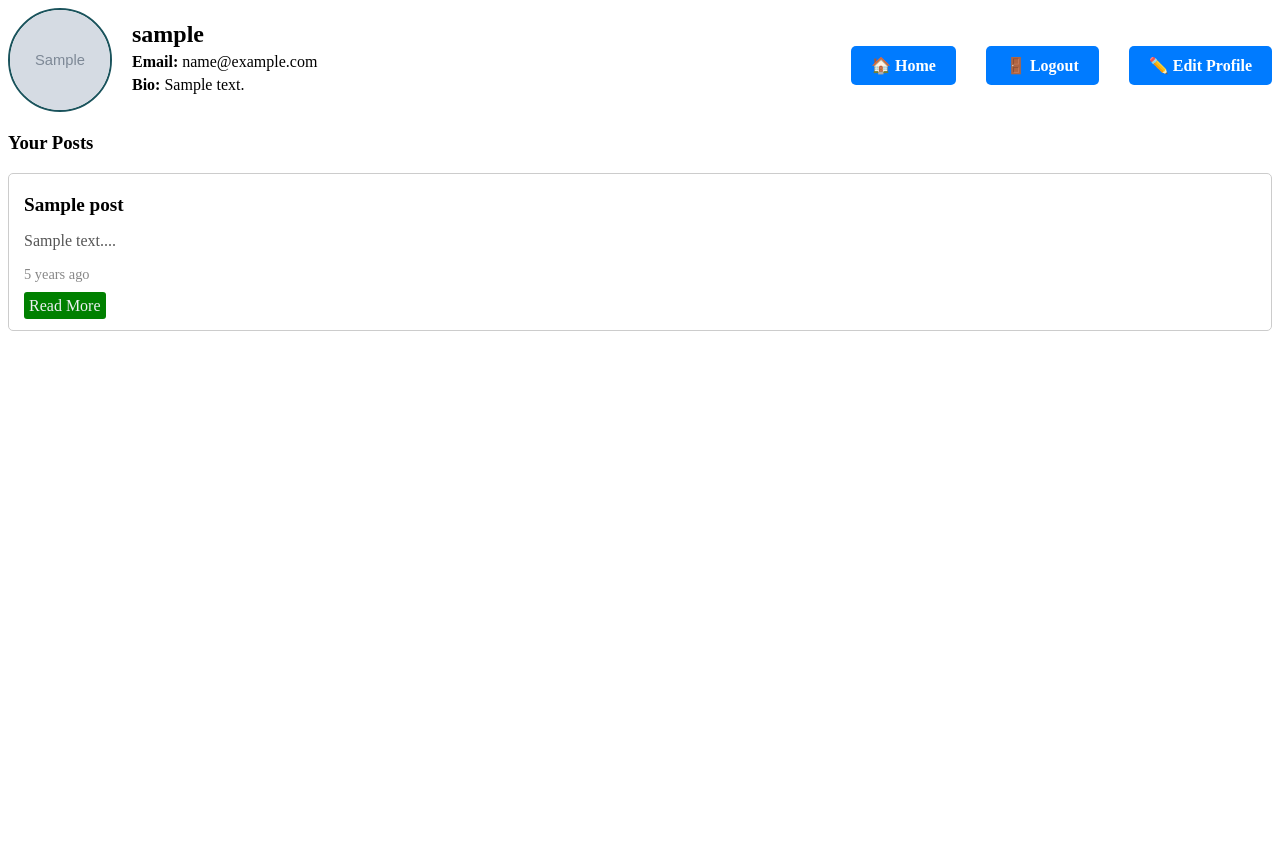
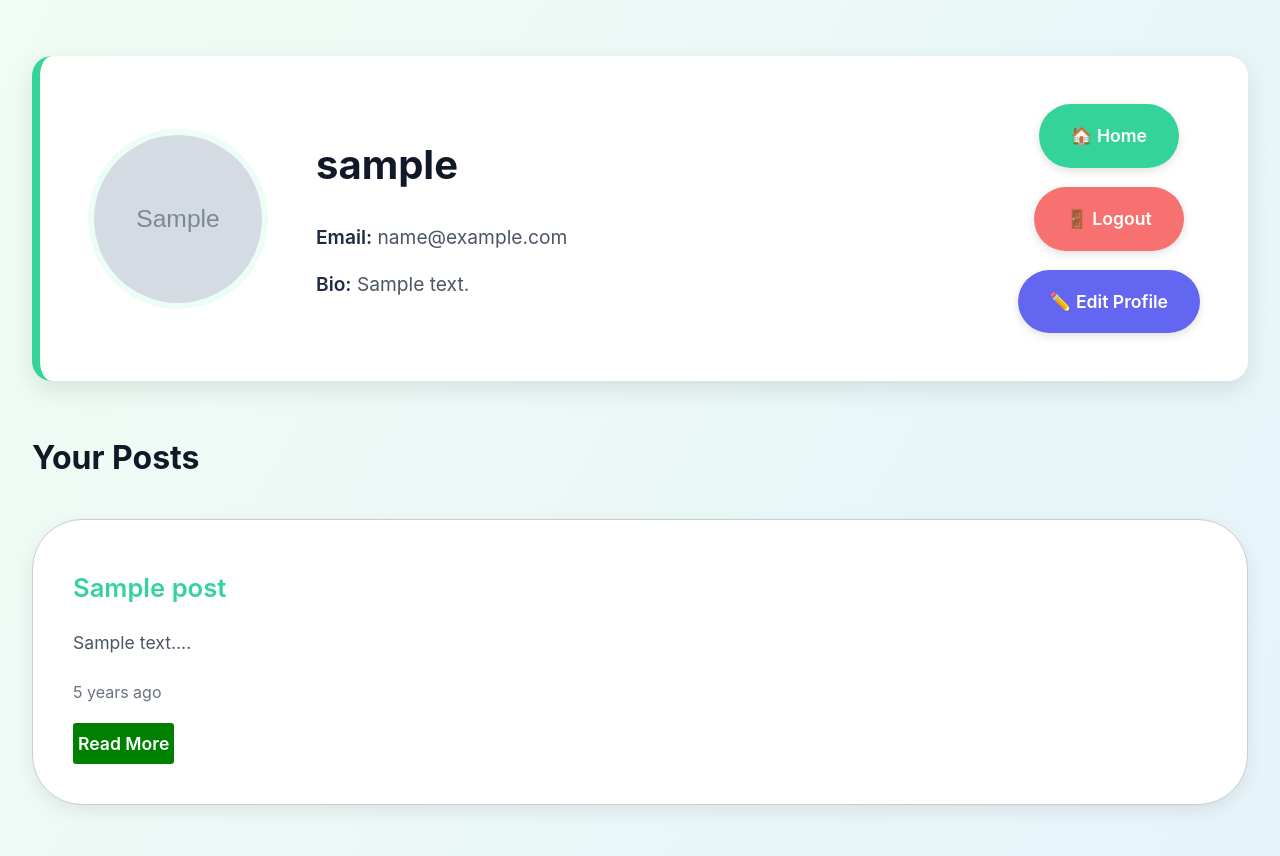
Before and after one commit to pr0xiuss/sem2-scm, a Flask app: page /profile in a window 1280 px wide. Before the commit the page ends 331 px from the top, so only its background shows below. Run offline with Flask 3, Linux system fonts and the light colour scheme; the visitor is signed in with stand-in values (Sample User, id 1); tables that the repository leaves empty hold one stand-in row (values such as "Sample post"); grey boxes marked "Sample" are stand-in pictures.

Commit message:
i added new visuls and animations in the css file

```diff
--- a/static/profile_css.css
+++ b/static/profile_css.css
@@ -1,175 +1,356 @@
-/* Edit section */
-.edit-section {
-    margin-top: 30px;
-    padding-top: 20px;
-    border-top: 1px solid #ccc;
+/* Reset and Base Styles */
+* {
+    margin: 0;
+    padding: 0;
+    box-sizing: border-box;
 }
 
-.edit-section h3 {
-    margin-bottom: 15px;
-    color: #333;
+body {
+    font-family: 'Poppins', -apple-system, BlinkMacSystemFont, 'Segoe UI', Roboto, sans-serif;
+    background: linear-gradient(120deg, #f0fdf4 0%, #e6f3fa 100%);
+    color: #1f2a44;
+    line-height: 1.8;
+    min-height: 100vh;
+    overflow-x: hidden;
 }
 
-.edit-profile-form label {
-    display: block;
-    margin-top: 10px;
-    font-weight: bold;
+/* Profile Container */
+.profile-container {
+    max-width: 1300px;
+    margin: 3.5rem auto;
+    padding: 0 2rem;
+    animation: fadeIn 1s ease-out;
 }
 
-.edit-profile-form textarea,
-.edit-profile-form input[type="file"] {
-    width: 100%;
-    padding: 8px;
-    margin-top: 5px;
-    border: 1px solid #ccc;
-    border-radius: 6px;
-    font-size: 1em;
+/* Profile Header */
+.profile-header {
+    display: grid;
+    grid-template-columns: auto 1fr auto;
+    gap: 3rem;
+    background: #ffffff;
+    border-radius: 20px;
+    padding: 3rem;
+    box-shadow: 0 8px 24px rgba(0, 0, 0, 0.1);
+    margin-bottom: 3rem;
+    border-left: 8px solid #34d399;
+    animation: slideInLeft 0.7s ease-out;
 }
 
-.submit-btn {
-    margin-top: 15px;
-    padding: 10px 20px;
-    font-size: 1em;
-    background-color: #4CAF50;
-    color: white;
-    border: none;
-    border-radius: 6px;
+.profile-pic {
+    width: 180px;
+    height: 180px;
+    border-radius: 50%;
+    object-fit: cover;
+    border: 6px solid #ecfdf5;
     cursor: pointer;
+    transition: transform 0.4s ease, box-shadow 0.4s ease;
 }
 
-.submit-btn:hover {
-    background-color: #3e8e41;
+.profile-pic:hover {
+    transform: scale(1.1);
+    box-shadow: 0 0 20px rgba(52, 211, 153, 0.5);
 }
 
-/* Profile container layout */
-.profile-header {
+.profile-info {
     display: flex;
-    align-items: center;
-    justify-content: space-between;
-    margin-bottom: 20px;
-}
-
-/* Profile picture styling */
-.profile-pic {
-    width: 100px;
-    height: 100px;
-    border-radius: 50%;
-    object-fit: cover;
-    border: 2px solid #1a535c;
-    margin-right: 20px;
-}
-
-/* Alternative profile-img (unused) */
-.profile-img {
-    width: 120px;
-    height: 120px;
-    border-radius: 50%;
-    object-fit: cover;
-    margin-right: 20px;
-}
-
-/* Info styling */
-.profile-info {
-    flex-grow: 1;
+    flex-direction: column;
+    justify-content: center;
 }
 
 .profile-info h2 {
-    margin: 0;
-    font-size: 1.5em;
+    font-size: 2.5rem;
+    font-weight: 700;
+    color: #111827;
+    margin-bottom: 0.75rem;
 }
 
 .profile-info p {
-    margin: 5px 0;
+    font-size: 1.2rem;
+    color: #4b5563;
+    margin: 0.4rem 0;
 }
 
-/* Button styles */
-.profile-actions a {
-    display: inline-block;
-    margin-top: 10px;
-    padding: 10px 20px;
-    background-color: #007bff;
-    color: white;
-    text-decoration: none;
-    border-radius: 5px;
-    font-weight: bold;
-    transition: background-color 0.3s;
+.profile-info p strong {
+    color: #1f2a44;
+    font-weight: 600;
 }
 
-.profile-actions a:hover {
-    background-color: #0056b3;
+/* Profile Actions */
+.profile-actions {
+    display: flex;
+    flex-direction: column;
+    gap: 1.2rem;
+    align-self: center;
 }
 
-/* Posts */
+.profile-actions a {
+    display: flex;
+    align-items: center;
+    gap: 0.6rem;
+    text-decoration: none;
+    padding: 1rem 2rem;
+    border-radius: 50px;
+    font-size: 1.1rem;
+    font-weight: 600;
+    transition: all 0.3s ease;
+    box-shadow: 0 3px 10px rgba(0, 0, 0, 0.12);
+}
+
+.home-btn {
+    background: #34d399;
+    color: #fff;
+}
+
+.home-btn:hover {
+    background: #2dd4bf;
+    transform: translateY(-4px);
+}
+
+.logout-btn {
+    background: #f87171;
+    color: #fff;
+}
+
+.logout-btn:hover {
+    background: #ef4444;
+    transform: translateY(-4px);
+}
+
+.edit-btn {
+    background: #6366f1;
+    color: #fff;
+}
+
+.edit-btn:hover {
+    background: #4f46e5;
+    transform: translateY(-4px);
+}
+
+/* Posts Section */
+h3 {
+    font-size: 2rem;
+    font-weight: 700;
+    color: #111827;
+    margin: 3rem 0 2rem;
+    animation: fadeIn 1.2s ease-out;
+}
+
 .post {
-    margin-bottom: 20px;
+    background: #fff;
+    border-radius: 50px;
+    padding: 2.5rem;
+    margin-bottom: 2.5rem;
+    box-shadow: 0 6px 18px rgba(0, 0, 0, 0.08);
+    transition: transform 0.4s ease;
+    animation: slideInUp 0.8s ease-out;
+}
+
+.post:hover {
+    transform: translateY(-8px);
 }
 
 .post-title {
-    font-size: 1.2em;
-    font-weight: bold;
+    font-size: 1.6rem;
+    font-weight: 600;
+    color: #34d399;
+    margin-bottom: 1rem;
 }
 
 .post-preview {
-    color: #555;
+    font-size: 1.1rem;
+    color: #4b5563;
+    margin-bottom: 1.2rem;
 }
 
 .post-date {
-    font-size: 0.9em;
-    color: #888;
+    font-size: 1rem;
+    color: #6b7280;
+    margin-bottom: 1rem;
 }
 
 .read-more {
-    color: #edf0f3;
+    display: inline-flex;
+    align-items: center;
+    gap: 0.6rem;
     text-decoration: none;
+    color: #fff;
+    font-weight: 600;
+    font-size: 1.1rem;
+    transition: color 0.3s ease;
 }
 
 .read-more:hover {
+    color: #fff;
     text-decoration: underline;
 }
 
 .no-posts {
-    font-size: 1.2em;
-    color: #888;
+    font-size: 1.2rem;
+    color: #4b5563;
+    text-align: center;
+    margin: 3.5rem 0;
+    animation: fadeIn 1.2s ease-out;
 }
 
+/* Create Post Button */
 .profile-create {
-    margin-top: 20px;
+    text-align: center;
+    margin-top: 2.5rem;
 }
 
-/* Instagram-style modal for profile picture */
+.create-btn {
+    display: inline-flex;
+    align-items: center;
+    gap: 0.6rem;
+    text-decoration: none;
+    background: #34d399;
+    color: #fff;
+    padding: 1rem 2.5rem;
+    border-radius: 50px;
+    font-size: 1.2rem;
+    font-weight: 600;
+    box-shadow: 0 4px 12px rgba(52, 211, 153, 0.4);
+    transition: all 0.3s ease;
+}
+
+.create-btn:hover {
+    background: #2dd4bf;
+    transform: translateY(-4px);
+}
+
+/* Modal Styles */
 .insta-modal {
     display: none;
     position: fixed;
-    z-index: 10000;
+    top: 0;
     left: 0;
-    top: 0;
-    width: 100vw;
-    height: 100vh;
-    background-color: rgba(0,0,0,0.9);
+    width: 100%;
+    height: 100%;
+    background: rgba(0, 0, 0, 0.9);
     align-items: center;
     justify-content: center;
+    z-index: 3000;
+    opacity: 0;
+    transition: opacity 0.5s ease;
+}
+
+.insta-modal.active {
+    display: flex;
+    opacity: 1;
 }
 
 .insta-modal-img {
-    max-width: 300px;
-    max-height: 300px;
-    border-radius: 50%;
-    object-fit: cover;
-    box-shadow: 0 0 20px rgba(255, 255, 255, 0.3);
+    max-width: 90%;
+    max-height: 90%;
+    border-radius: 16px;
+    object-fit: contain;
+    transform: scale(0.7);
+    transition: transform 0.5s ease;
+}
+
+.insta-modal.active .insta-modal-img {
+    transform: scale(1);
 }
 
 .close-modal {
     position: absolute;
     top: 30px;
     right: 40px;
-    font-size: 40px;
-    color: white;
+    color: #ecfdf5;
+    font-size: 3rem;
+    font-weight: 200;
     cursor: pointer;
-    font-weight: bold;
-    z-index: 10001;
+    transition: color 0.3s ease, transform 0.3s ease;
 }
 
-/* Optional: prevent scrolling when modal is open */
-body.no-scroll {
+.close-modal:hover {
+    color: #34d399;
+    transform: scale(1.2);
+}
+
+.no-scroll {
     overflow: hidden;
 }
+
+/* Animations */
+@keyframes fadeIn {
+    from { opacity: 0; }
+    to { opacity: 1; }
+}
+
+@keyframes slideInLeft {
+    from { transform: translateX(-60px); opacity: 0; }
+    to { transform: translateX(0); opacity: 1; }
+}
+
+@keyframes slideInUp {
+    from { transform: translateY(60px); opacity: 0; }
+    to { transform: translateY(0); opacity: 1; }
+}
+
+/* Responsive Design */
+@media (max-width: 1024px) {
+    .profile-container {
+        max-width: 90%;
+    }
+
+    .profile-header {
+        grid-template-columns: 1fr;
+        text-align: center;
+        gap: 2rem;
+    }
+
+    .profile-pic {
+        margin: 0 auto;
+    }
+
+    .profile-actions {
+        flex-direction: row;
+        justify-content: center;
+        flex-wrap: wrap;
+    }
+
+    .profile-actions a {
+        padding: 0.9rem 1.8rem;
+        font-size: 1rem;
+    }
+}
+
+@media (max-width: 600px) {
+    .profile-container {
+        padding: 0 1.5rem;
+        margin: 2rem auto;
+    }
+
+    .profile-pic {
+        width: 140px;
+        height: 140px;
+    }
+
+    .profile-info h2 {
+        font-size: 2rem;
+    }
+
+    .profile-info p {
+        font-size: 1.1rem;
+    }
+
+    .post-title {
+        font-size: 1.4rem;
+    }
+
+    .post-preview {
+        font-size: 1rem;
+    }
+
+    .create-btn {
+        padding: 0.9rem 2rem;
+        font-size: 1.1rem;
+    }
+
+    .close-modal {
+        top: 20px;
+        right: 25px;
+        font-size: 2.5rem;
+    }
+}
```
